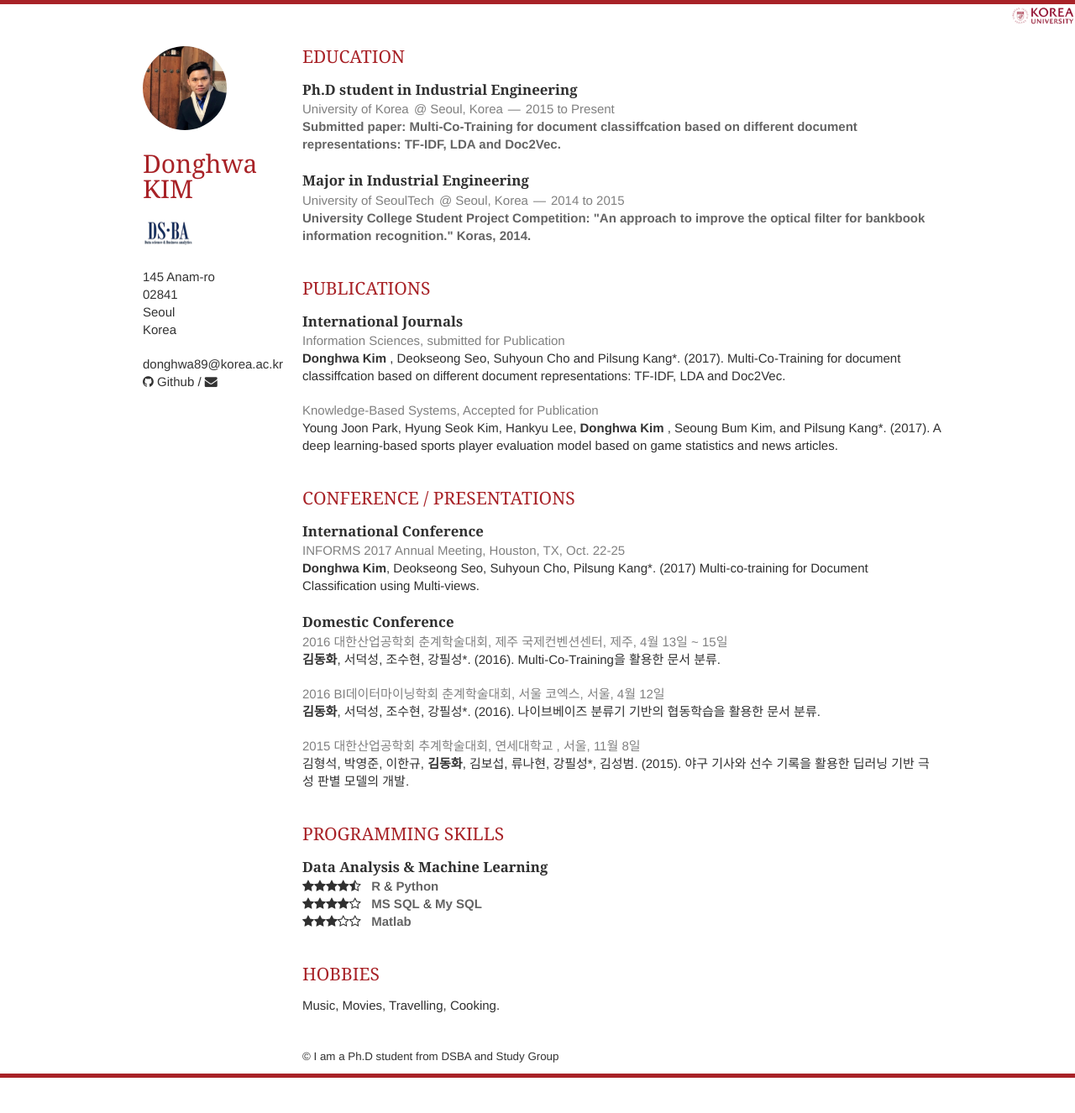
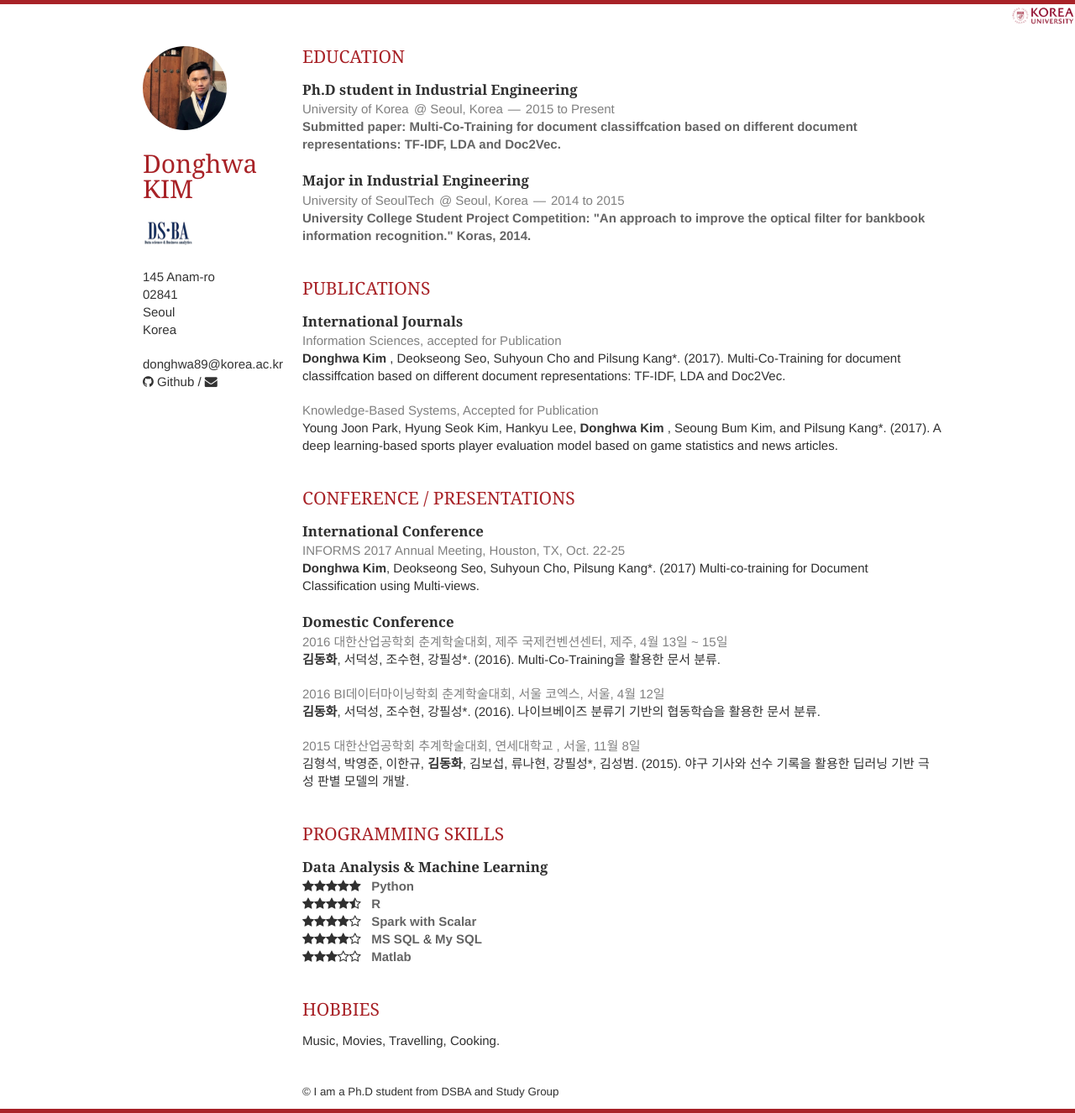
Before and after one commit to Donghwa-KIM/Donghwa-KIM.github.io, a Jekyll site: the page built from CV.html, in a window 1280 px wide. Shown: the whole page at 84% size. Built offline with Jekyll 4.4.1, drawn with Linux system fonts in a browser that asks for light colours; nearby versions of some CDN libraries; some web fonts are replaced; before the commit the page ends 1284 px from its top, so only the background shows below that.

Commit message:
adding post

```diff
--- a/_includes/publication.html
+++ b/_includes/publication.html
@@ -4,7 +4,7 @@
      <article>
         <header>
             <h1>International Journals</h1>
-            <span><address>Information Sciences, submitted for Publication</address></span>
+            <span><address>Information Sciences, accepted for Publication</address></span>
         </header>
         <p>
             <strong> Donghwa Kim </strong>, Deokseong Seo, Suhyoun Cho and Pilsung Kang*. (2017). Multi-Co-Training for document classiffcation based on different document representations: TF-IDF, LDA and Doc2Vec.
--- a/_includes/skills.html
+++ b/_includes/skills.html
@@ -5,8 +5,18 @@
             <h1>Data Analysis &amp; Machine Learning</h1>
         </header>
         <p>
+            <i class="fa fa-star"></i><i class="fa fa-star"></i><i class="fa fa-star"></i><i class="fa fa-star"></i><i class="fa fa-star"></i>
+            &nbsp;&nbsp;<em>Python </em>
+        </p>
+        <p>
             <i class="fa fa-star"></i><i class="fa fa-star"></i><i class="fa fa-star"></i><i class="fa fa-star"></i><i class="fa fa-star-half-o"></i>
-            &nbsp;&nbsp;<em>R </em>&amp; <em>Python</em>
+            &nbsp;&nbsp;<em>R </em>
+        </p>
+        <p>
+            <i class="fa fa-star"></i><i class="fa fa-star"></i><i class="fa fa-star"></i><i class="fa fa-star"></i><i class="fa fa-star-o"></i>
+            &nbsp;&nbsp;<em>Spark with Scalar</em>
+        </p>
+
         <p>
             <i class="fa fa-star"></i><i class="fa fa-star"></i><i class="fa fa-star"></i><i class="fa fa-star"></i><i class="fa fa-star-o"></i>
             &nbsp;&nbsp;<em>MS SQL</em> &amp; <em>My SQL</em>
```
